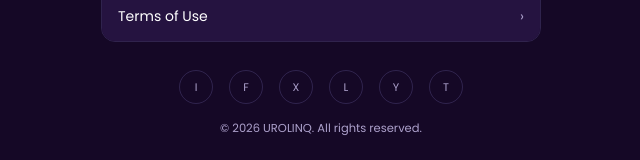
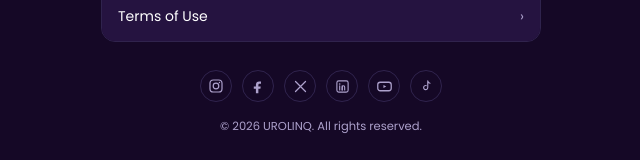
Before and after one commit to drmurolinq/urolinq-integrated-care, a React (Vite) app: page / in a window 1280 px wide. Both pictures are taken after a click on the button "More". Shown: the part 384-544 px from the top of the page, without its empty margins (319-959 px from the left). Built offline with nearby package versions, Linux system fonts and the light colour scheme.

Commit message:
Replace social letter placeholders with real platform icons

```diff
--- /dev/null
+++ b/src/components/SocialIcons.jsx
@@ -0,0 +1,67 @@
+const ICONS = {
+  Instagram: (
+    <svg width="16" height="16" viewBox="0 0 24 24" fill="none">
+      <rect x="3" y="3" width="18" height="18" rx="5" stroke="currentColor" strokeWidth="1.8" />
+      <circle cx="12" cy="12" r="4.2" stroke="currentColor" strokeWidth="1.8" />
+      <circle cx="17.2" cy="6.8" r="1.1" fill="currentColor" />
+    </svg>
+  ),
+  Facebook: (
+    <svg width="16" height="16" viewBox="0 0 24 24" fill="none">
+      <path
+        d="M14.5 8.5H16.5V5.3C16.16 5.25 15 5.15 13.65 5.15C10.8 5.15 8.85 6.9 8.85 10.1V12.7H5.7V16.3H8.85V22.85H12.55V16.3H15.6L16.1 12.7H12.55V10.5C12.55 9.45 12.85 8.5 14.5 8.5Z"
+        fill="currentColor"
+      />
+    </svg>
+  ),
+  X: (
+    <svg width="15" height="15" viewBox="0 0 24 24" fill="none">
+      <path
+        d="M4 4L20 20M20 4L4 20"
+        stroke="currentColor" strokeWidth="2" strokeLinecap="round"
+      />
+    </svg>
+  ),
+  LinkedIn: (
+    <svg width="15" height="15" viewBox="0 0 24 24" fill="none">
+      <rect x="3" y="3" width="18" height="18" rx="3" stroke="currentColor" strokeWidth="1.8" />
+      <circle cx="7.5" cy="8" r="1.3" fill="currentColor" />
+      <path d="M7.5 11v6.5" stroke="currentColor" strokeWidth="1.8" strokeLinecap="round" />
+      <path d="M11.5 17.5V13c0-1.4 1-2.2 2.2-2.2 1.2 0 1.8.9 1.8 2.2v4.5" stroke="currentColor" strokeWidth="1.8" strokeLinecap="round" />
+      <path d="M11.5 11v6.5" stroke="currentColor" strokeWidth="1.8" strokeLinecap="round" />
+    </svg>
+  ),
+  YouTube: (
+    <svg width="17" height="17" viewBox="0 0 24 24" fill="none">
+      <rect x="2.5" y="6" width="19" height="12" rx="3.5" stroke="currentColor" strokeWidth="1.8" />
+      <path d="M10.5 9.8V14.2L14.5 12L10.5 9.8Z" fill="currentColor" />
+    </svg>
+  ),
+  TikTok: (
+    <svg width="15" height="15" viewBox="0 0 24 24" fill="none">
+      <path
+        d="M14 3v10.7a3.3 3.3 0 1 1-2.6-3.2M14 3c.3 2 1.7 3.5 3.6 3.7"
+        stroke="currentColor" strokeWidth="1.8" strokeLinecap="round" strokeLinejoin="round"
+      />
+    </svg>
+  ),
+}
+
+export default function SocialIcons({ items }) {
+  return (
+    <div style={{ display: 'flex', flexWrap: 'nowrap', gap: 10, justifyContent: 'center' }}>
+      {items.map((s) => (
+        <a
+          key={s.label} href={s.href} target="_blank" rel="noopener noreferrer" aria-label={s.label}
+          style={{
+            width: 32, height: 32, borderRadius: '50%', border: '1px solid var(--border)',
+            display: 'flex', alignItems: 'center', justifyContent: 'center',
+            color: 'var(--text-muted)', flexShrink: 0,
+          }}
+        >
+          {ICONS[s.label]}
+        </a>
+      ))}
+    </div>
+  )
+}
--- a/src/screens/More.jsx
+++ b/src/screens/More.jsx
@@ -1,3 +1,5 @@
+import SocialIcons from '../components/SocialIcons.jsx'
+
 const LINKS = [
   { label: 'FAQs', href: 'https://www.urolinq.com/faqs' },
   { label: 'Shop (Health Supplements)', href: 'https://www.urolinq.com/shop' },
@@ -47,17 +49,8 @@ export default function More({ onNavigate }) {
         })}
       </div>
 
-      <div style={{ display: 'flex', gap: 16, justifyContent: 'center', marginBottom: 16 }}>
-        {SOCIALS.map((s) => (
-          <a key={s.label} href={s.href} target="_blank" rel="noopener noreferrer" aria-label={s.label}
-             style={{
-               width: 34, height: 34, borderRadius: '50%', border: '1px solid var(--border)',
-               display: 'flex', alignItems: 'center', justifyContent: 'center',
-               fontSize: 11, color: 'var(--text-muted)',
-             }}>
-            {s.label[0]}
-          </a>
-        ))}
+      <div style={{ marginBottom: 16 }}>
+        <SocialIcons items={SOCIALS} />
       </div>
 
       <p style={{ textAlign: 'center', fontSize: 11.5, color: 'var(--text-muted)', margin: 0 }}>
--- a/src/screens/WhoWeAre.jsx
+++ b/src/screens/WhoWeAre.jsx
@@ -1,5 +1,6 @@
 import HeroBlock from '../components/HeroBlock.jsx'
 import NumberedList from '../components/NumberedList.jsx'
+import SocialIcons from '../components/SocialIcons.jsx'
 
 const STAGES = [
   'Symptoms', 'UROLINQ PRO Assessment', 'Book Consultation', 'Consultation',
@@ -82,18 +83,7 @@ export default function WhoWeAre() {
         <p style={{ margin: 0, fontSize: 14, lineHeight: 1.5 }}>Illovo, Sandton, South Africa</p>
       </div>
 
-      <div style={{ display: 'flex', gap: 14, justifyContent: 'center' }}>
-        {SOCIALS.map((s) => (
-          <a key={s.label} href={s.href} target="_blank" rel="noopener noreferrer" aria-label={s.label}
-             style={{
-               width: 34, height: 34, borderRadius: '50%', border: '1px solid var(--border)',
-               display: 'flex', alignItems: 'center', justifyContent: 'center',
-               fontSize: 11, color: 'var(--text-muted)',
-             }}>
-            {s.label[0]}
-          </a>
-        ))}
-      </div>
+      <SocialIcons items={SOCIALS} />
     </div>
   )
 }
```
